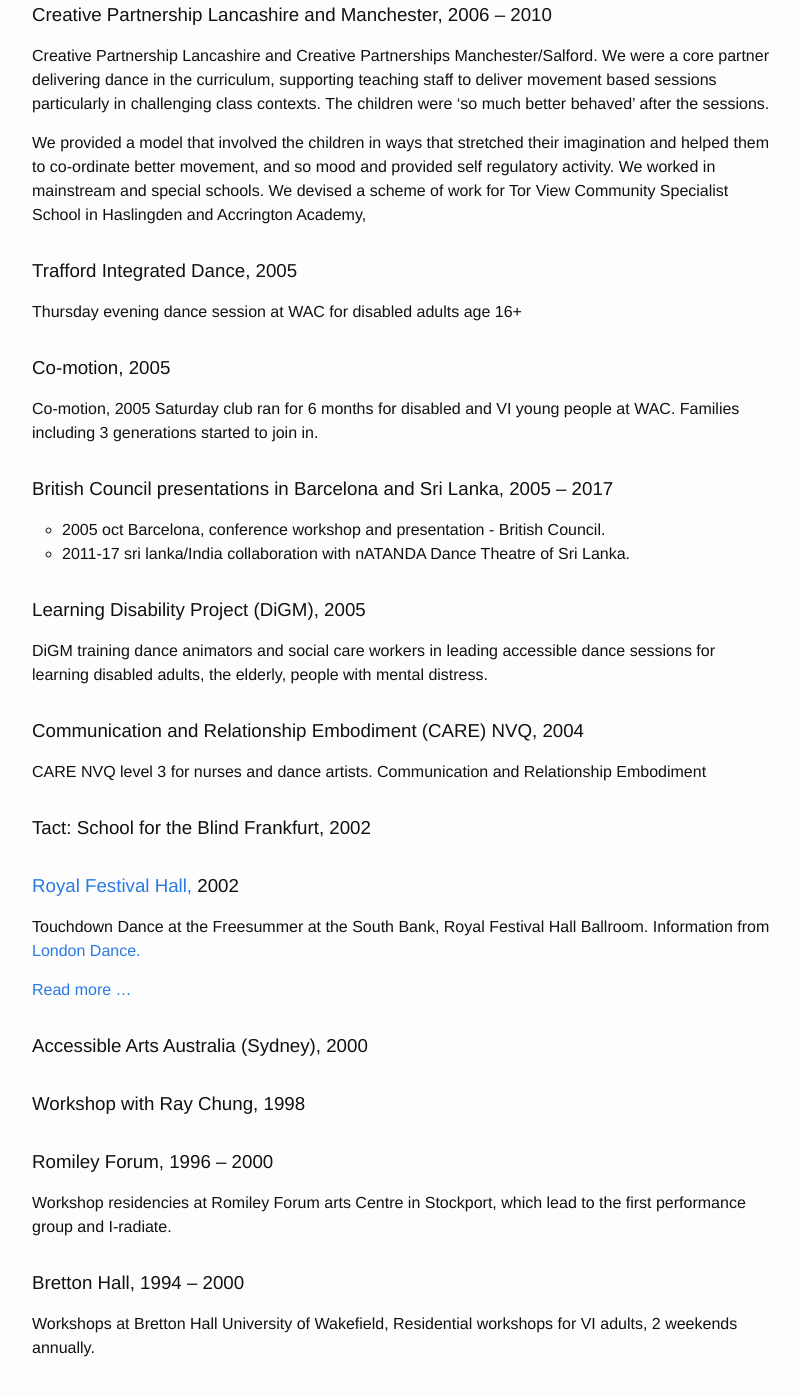
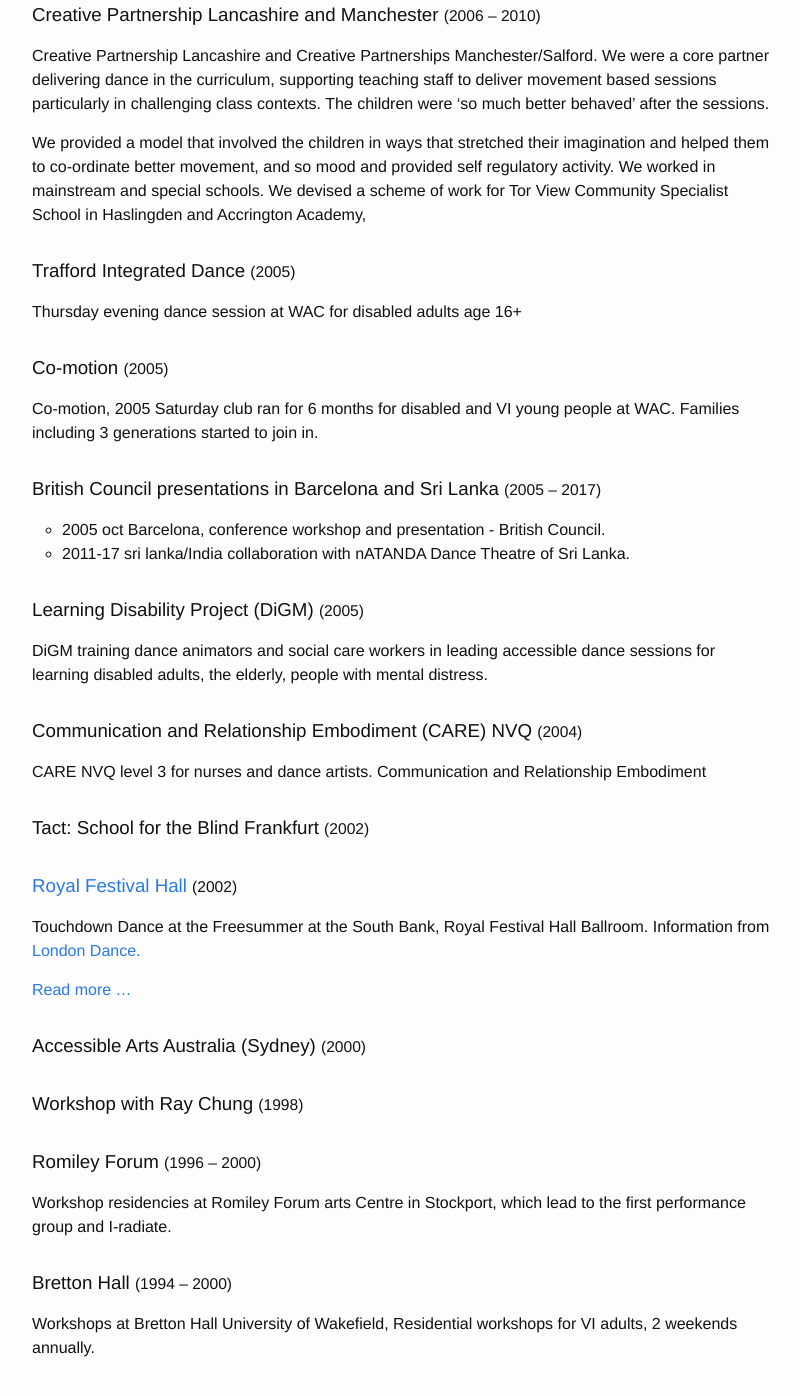
Before and after one commit to kimadactyl/touchdown, a Jekyll site: the page docs/courses/index.html, which Jekyll copies as it is, in a window 1280 px wide and 1400 px high, scrolled down 1380 px. Shown: the top 1396 px of the window, without its empty margins (238-1038 px from the left). Built offline with Jekyll 4.4.1, drawn with Linux system fonts in a browser that asks for light colours; nearby versions of some CDN libraries; some of the changed text lies outside the part shown.

Commit message:
Make date formats consistent

```diff
--- a/_layouts/courses.html
+++ b/_layouts/courses.html
@@ -16,11 +16,11 @@
       <li>
         <h3>
           {% if course.full_page %}
-            <a href="{{ course.url | relative_url }}">{{ course.title | escape }},</a>
+            <a href="{{ course.url | relative_url }}">{{ course.title | escape }}</a>
           {% else %}
-            {{ course.title | escape }},
+            {{ course.title | escape }}
           {% endif %}
-          <time>{{ course.start }}{% if course.finish %} &ndash; {{ course.finish }}{% endif %}</time>
+          <small><time>({{ course.start }}{% if course.finish %} &ndash; {{ course.finish }}{% endif %})</time></small>
         </h3>
         {% if course.full_page %}
           {{ course.excerpt }}
--- a/docs/courses/index.html
+++ b/docs/courses/index.html
@@ -75,9 +75,9 @@
       <li>
         <h3>
 
-            SPARKS,
+            SPARKS
 
-          <time>2015</time>
+          <small><time>(2015)</time></small>
         </h3>
 
          <p>An Erasmus project introducing Body-Mind Centering research and application of the touch and movement methods to dance, education, and personal development – at St Vincent’s School for the Blind.</p>
@@ -89,9 +89,9 @@
       <li>
         <h3>
 
-            Look UK &amp; Brussels,
+            Look UK &amp; Brussels
 
-          <time>2015</time>
+          <small><time>(2015)</time></small>
         </h3>
 
          <p>LOOK UK workshop series with VI young people in Manchester and the Lowry</p>
@@ -105,9 +105,9 @@
       <li>
         <h3>
 
-            Children in Need,
+            Children in Need
 
-          <time>2015</time>
+          <small><time>(2015)</time></small>
         </h3>
 
          <p>BBC Children in Need funding to deliver a project in 3 schools involving visually impaired, sensory impaired, learning disabled and physically disabled students. One VI specific group, one vulnerable girls group, and one autism specific group.</p>
@@ -119,9 +119,9 @@
       <li>
         <h3>
 
-            Action for Blind and Henshaw&#39;s,
+            Action for Blind and Henshaw&#39;s
 
-          <time>2014 &ndash; 2016</time>
+          <small><time>(2014 &ndash; 2016)</time></small>
         </h3>
 
          <p>2015, Action for Blind –workshop for VI children
@@ -134,9 +134,9 @@
       <li>
         <h3>
 
-            Park Dean School,
+            Park Dean School
 
-          <time>2008</time>
+          <small><time>(2008)</time></small>
         </h3>
 
          <p>Learning Disability Dance project-Park Dean School in Oldham, (Now Newbridge School) made a piece to perform in Manchester at the Z-arts centre in Hulme festival for disability dance in Lancashire/Greater Manchester.</p>
@@ -148,9 +148,9 @@
       <li>
         <h3>
 
-            Visible Dance,
+            Visible Dance
 
-          <time>2006</time>
+          <small><time>(2006)</time></small>
         </h3>
 
          <p>On-going Visible Dance, day of dance, movement, signed song, creative arts projects at WAC.</p>
@@ -162,9 +162,9 @@
       <li>
         <h3>
 
-            Sea Shells at the Greenroom,
+            Sea Shells at the Greenroom
 
-          <time>2006</time>
+          <small><time>(2006)</time></small>
         </h3>
 
          <p>Greenroom project – Sea Shells, Deafblind students from Royal School for the Deaf, and other schools. A series of workshops at the Greenroom venue in Manchester followed by a performance for friends and family. Invited participants into an accessible dance performance venue. Collaborated with visual artist and VI writer.</p>
@@ -176,9 +176,9 @@
       <li>
         <h3>
 
-            Creative Partnership Lancashire and Manchester,
+            Creative Partnership Lancashire and Manchester
 
-          <time>2006 &ndash; 2010</time>
+          <small><time>(2006 &ndash; 2010)</time></small>
         </h3>
 
          <p>Creative Partnership Lancashire and Creative Partnerships Manchester/Salford. We were a core partner delivering dance in the curriculum, supporting teaching staff to deliver movement based sessions particularly in challenging class contexts. The children were ‘so much better behaved’ after the sessions.</p>
@@ -192,9 +192,9 @@
       <li>
         <h3>
 
-            Trafford Integrated Dance,
+            Trafford Integrated Dance
 
-          <time>2005</time>
+          <small><time>(2005)</time></small>
         </h3>
 
          <p>Thursday evening dance session at WAC for disabled adults age 16+</p>
@@ -206,9 +206,9 @@
       <li>
         <h3>
 
-            Co-motion,
+            Co-motion
 
-          <time>2005</time>
+          <small><time>(2005)</time></small>
         </h3>
 
          <p>Co-motion, 2005 Saturday club ran for 6 months for disabled and VI young people at WAC. Families including 3 generations started to join in.</p>
@@ -220,9 +220,9 @@
       <li>
         <h3>
 
-            British Council presentations in Barcelona and Sri Lanka,
+            British Council presentations in Barcelona and Sri Lanka
 
-          <time>2005 &ndash; 2017</time>
+          <small><time>(2005 &ndash; 2017)</time></small>
         </h3>
 
          <ul>
@@ -237,9 +237,9 @@
       <li>
         <h3>
 
-            Learning Disability Project (DiGM),
+            Learning Disability Project (DiGM)
 
-          <time>2005</time>
+          <small><time>(2005)</time></small>
         </h3>
 
          <p>DiGM training dance animators and social care workers in leading accessible dance sessions for learning disabled adults, the elderly, people with mental distress.</p>
@@ -251,9 +251,9 @@
       <li>
         <h3>
 
-            Communication and Relationship Embodiment (CARE) NVQ,
+            Communication and Relationship Embodiment (CARE) NVQ
 
-          <time>2004</time>
+          <small><time>(2004)</time></small>
         </h3>
 
          <p>CARE NVQ level 3 for nurses and dance artists. Communication and Relationship Embodiment</p>
@@ -265,9 +265,9 @@
       <li>
         <h3>
 
-            Tact: School for the Blind Frankfurt,
+            Tact: School for the Blind Frankfurt
 
-          <time>2002</time>
+          <small><time>(2002)</time></small>
         </h3>
 
 
@@ -279,9 +279,9 @@
       <li>
         <h3>
 
-            <a href="/touchdown/courses/2002-royal-festival-hall/">Royal Festival Hall,</a>
+            <a href="/touchdown/courses/2002-royal-festival-hall/">Royal Festival Hall</a>
 
-          <time>2002</time>
+          <small><time>(2002)</time></small>
         </h3>
 
           <p>Touchdown Dance at the Freesummer at the South Bank, Royal Festival Hall Ballroom. Information from <a href="http://londondance.com/articles/news/touchdown-dance/">London Dance.</a></p>
@@ -296,9 +296,9 @@
       <li>
         <h3>
 
-            Accessible Arts Australia (Sydney),
+            Accessible Arts Australia (Sydney)
 
-          <time>2000</time>
+          <small><time>(2000)</time></small>
         </h3>
 
 
@@ -310,9 +310,9 @@
       <li>
         <h3>
 
-            Workshop with Ray Chung,
+            Workshop with Ray Chung
 
-          <time>1998</time>
+          <small><time>(1998)</time></small>
         </h3>
 
 
@@ -324,9 +324,9 @@
       <li>
         <h3>
 
-            Romiley Forum,
+            Romiley Forum
 
-          <time>1996 &ndash; 2000</time>
+          <small><time>(1996 &ndash; 2000)</time></small>
         </h3>
 
          <p>Workshop residencies at Romiley Forum arts Centre in Stockport, which lead to the first performance group and I-radiate.</p>
@@ -338,9 +338,9 @@
       <li>
         <h3>
 
-            Bretton Hall,
+            Bretton Hall
 
-          <time>1994 &ndash; 2000</time>
+          <small><time>(1994 &ndash; 2000)</time></small>
         </h3>
 
          <p>Workshops at Bretton Hall University of Wakefield, Residential workshops for VI adults, 2 weekends annually.</p>
--- a/docs/feed.xml
+++ b/docs/feed.xml
@@ -1 +1 @@
-<?xml version="1.0" encoding="utf-8"?><?xml-stylesheet type="text/xml" href="http://localhost:4000/touchdown/feed.xslt.xml"?><feed xmlns="http://www.w3.org/2005/Atom"><generator uri="http://jekyllrb.com" version="3.4.0">Jekyll</generator><link href="http://localhost:4000/touchdown/feed.xml" rel="self" type="application/atom+xml" /><link href="http://localhost:4000/touchdown/" rel="alternate" type="text/html" /><updated>2017-02-17T15:07:41+00:00</updated><id>http://localhost:4000/touchdown//</id><title type="html">Touchdown Dance</title><subtitle></subtitle></feed>
+<?xml version="1.0" encoding="utf-8"?><?xml-stylesheet type="text/xml" href="http://localhost:4000/touchdown/feed.xslt.xml"?><feed xmlns="http://www.w3.org/2005/Atom"><generator uri="http://jekyllrb.com" version="3.4.0">Jekyll</generator><link href="http://localhost:4000/touchdown/feed.xml" rel="self" type="application/atom+xml" /><link href="http://localhost:4000/touchdown/" rel="alternate" type="text/html" /><updated>2017-02-17T15:09:31+00:00</updated><id>http://localhost:4000/touchdown//</id><title type="html">Touchdown Dance</title><subtitle></subtitle></feed>
```
